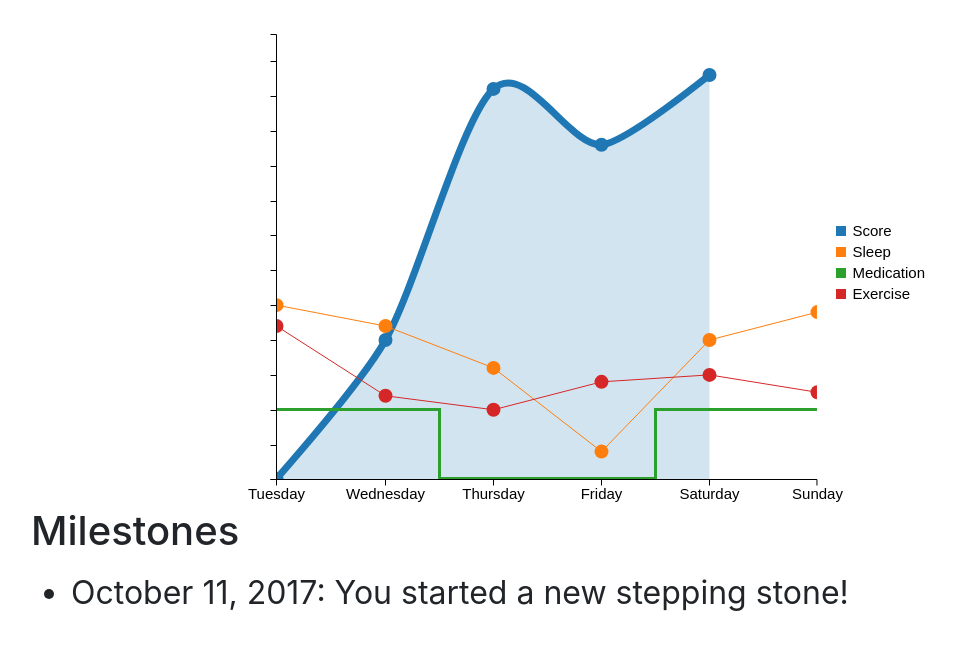
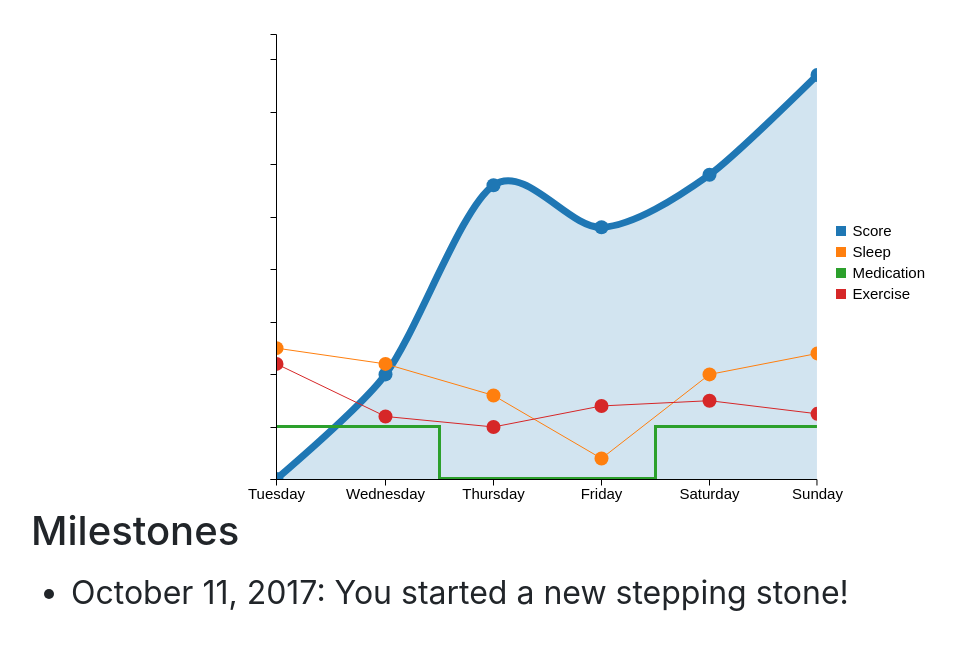
Before and after one commit to laetitiatam/ADaTPT, a plain HTML site: page graph.html in a window 1280 px wide. Shown: the part 129-778 px from the top of the page, without its empty margins (54-1010 px from the left). Drawn offline with nearby package versions, Linux system fonts and the light colour scheme.

Commit message:
fix graph

```diff
--- a/graph.html
+++ b/graph.html
@@ -41,10 +41,10 @@ var chart = c3.generate({
 	x: 'x',
       columns: [
 	    ['x', '2013-01-01', '2013-01-02', '2013-01-03', '2013-01-04', '2013-01-05', '2013-01-06'],
-        ['Score', 1, 200, 560, 480, 580],
-        ['Sleep', 250, 220, 160, 40, 200, 240, 230],
-        ['Medication', 100, 100, 1, 1, 100, 100, 100],
-        ['Exercise', 220, 120, 100, 140, 150, 125, 100]
+        ['Score', 1, 200, 560, 480, 580, 770],
+        ['Sleep', 250, 220, 160, 40, 200, 240],
+        ['Medication', 100, 100, 1, 1, 100, 100],
+        ['Exercise', 220, 120, 100, 140, 150, 125]
       ],
 	  types: {
 	      Score: 'area-spline',
```
Also changed, not shown: daily-checkin-2.html (+1 -1 lines).
